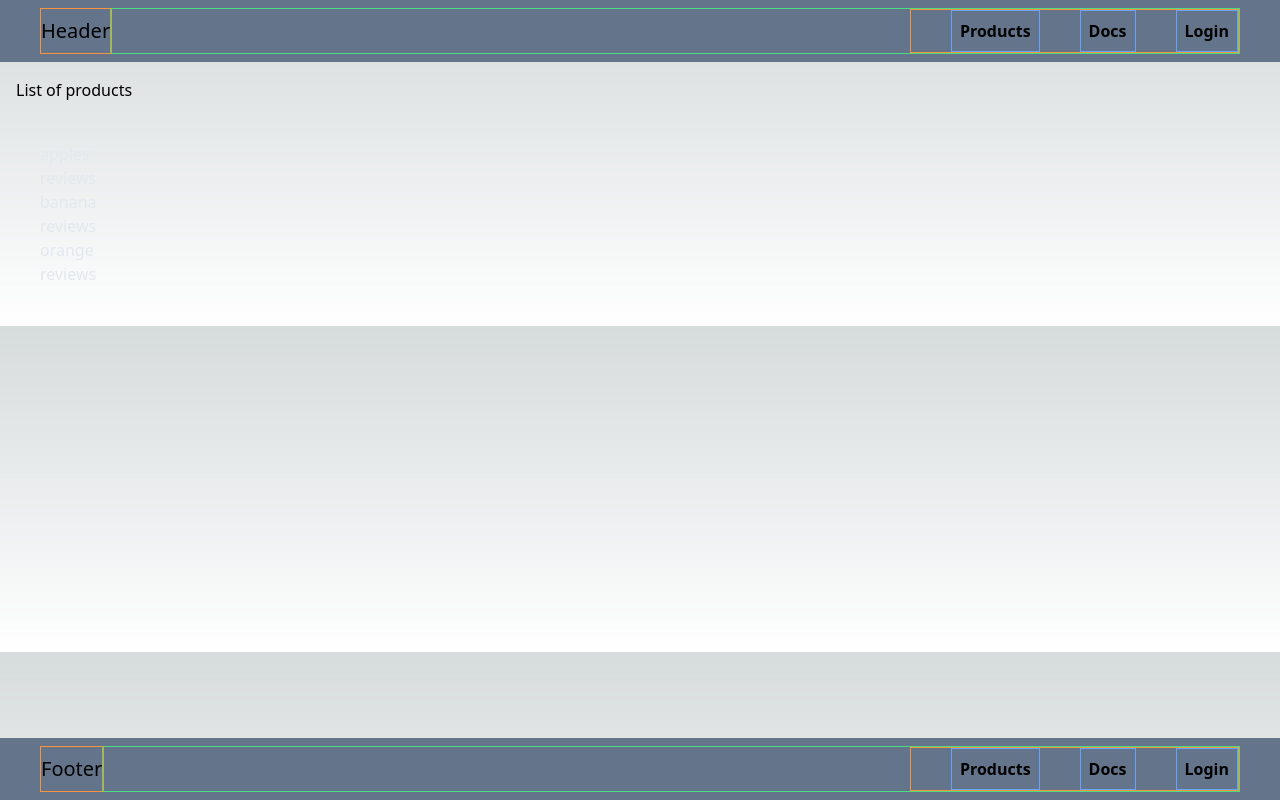
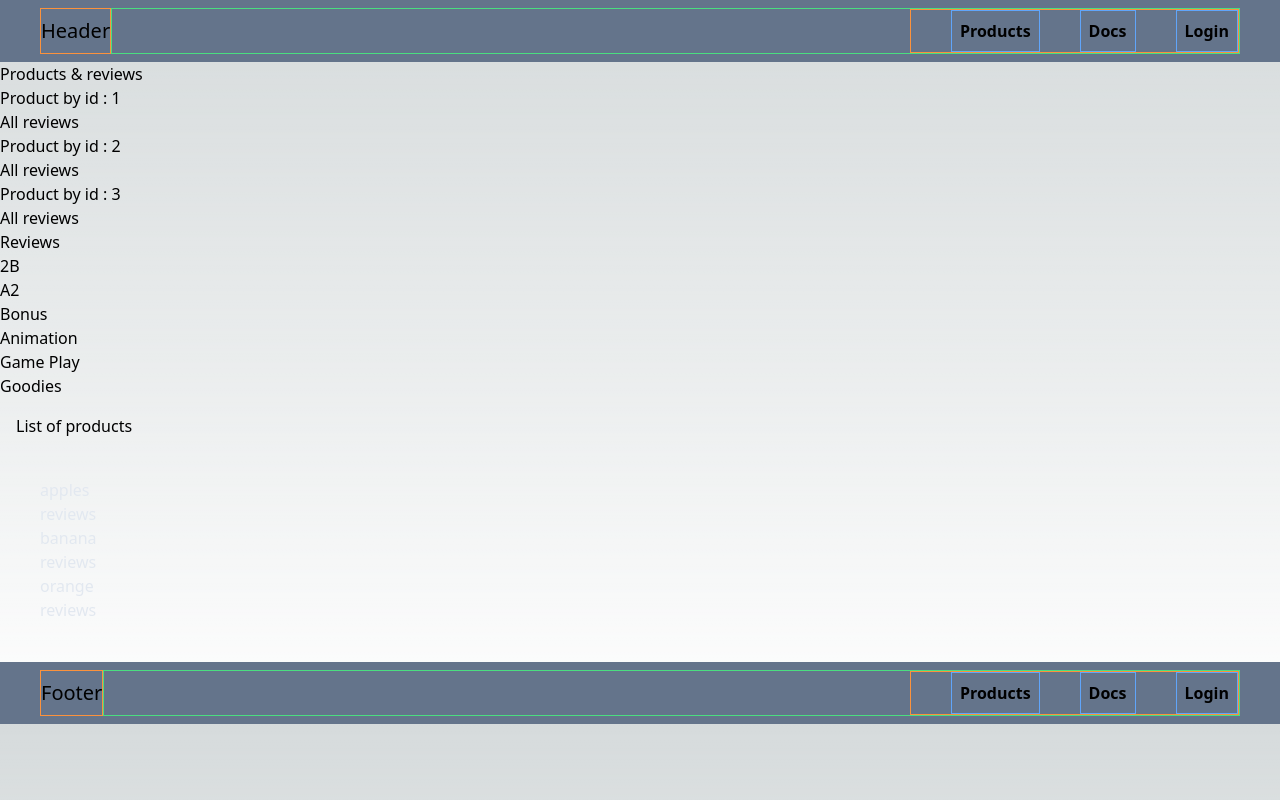
Before and after one commit to TLRKiliann/nextjs14-vishwas, a Next.js app in the folder my-app/: page /products in a window 1280 px wide. Built offline with nearby package versions, Linux system fonts and the light colour scheme.

Commit message:
some changes

```diff
--- a/my-app/app/_lib/page.tsx
+++ b/my-app/app/_private/page.tsx
@@ -3,7 +3,7 @@ import React from 'react'
 export default function PrivateRoute() {
     return (
         <>
-            <h1>You cannot view this in you browser</h1>
+            <h1>You cannot view this in you browser if you replace private folder by _private folder.</h1>
         </>
     )
 }
--- a/my-app/app/layout.tsx
+++ b/my-app/app/layout.tsx
@@ -7,7 +7,7 @@ import './globals.css';
 //const inter = Inter({ subsets: ['latin'] })
 
 export const metadata: Metadata = {
-  title: 'Create Next App',
+  title: 'Next 14 Tutorial',
   description: 'Generated by create next app',
 }
 
--- /dev/null
+++ b/my-app/app/lib/datas.ts
@@ -0,0 +1,21 @@
+import ProductsProps from "./definitions";
+
+const products: ProductsProps[] = [
+    {
+        id: 1,
+        name: "apples",
+        color: "red"
+    },
+    {
+        id: 2,
+        name: "banana",
+        color: "yellow"
+    },
+    {
+        id: 3,
+        name: "orange",
+        color: "orange"
+    }
+];
+
+export default products;
--- /dev/null
+++ b/my-app/app/lib/definitions.ts
@@ -0,0 +1,6 @@
+export type ProductsProps = {
+    id: number;
+    name: string;
+    color: string;
+}
+export default ProductsProps;
--- a/my-app/app/page.tsx
+++ b/my-app/app/page.tsx
@@ -1,9 +1,17 @@
-//import Image from 'next/image'
+import Link from 'next/link'
 
 export default function Home() {
   return (
-    <main className="flex min-h-screen flex-col items-center justify-between p-24">
-      <h1>Main Page</h1>
+    <main className="w-full h-screen">
+      <h1 className='text-2xl p-4'>Main Page</h1>
+      <div className='w-40 bg-slate-800 ml-4'>
+        <li className='text-blue-400 ml-6 p-2'>
+          <Link href="/products">Products</Link>
+        </li>
+        <li className='text-blue-400 ml-6 p-2'>
+          <Link href="/docs/concept/feature">Docs</Link>
+        </li>
+      </div>
     </main>
   )
 }
--- a/my-app/app/products/page.tsx
+++ b/my-app/app/products/page.tsx
@@ -1,33 +1,17 @@
+"use client";
+
+import ProductsProps from "../lib/definitions";
+import products from "../lib/datas";
+import menuDropdown from "../ui/dropdown"
 import Link from 'next/link'
-
-type ProductProps = {
-    id: number;
-    name: string;
-    color: string;
-}
 
 export default function ListProducts() {
 
-    const products: ProductProps[] = [
-        {
-            id: 1,
-            name: "apples",
-            color: "red"
-        },
-        {
-            id: 2,
-            name: "banana",
-            color: "yellow"
-        },
-        {
-            id: 3,
-            name: "orange",
-            color: "orange"
-        }
-    ];
+    const dropDownMenu = menuDropdown(products);
     // 2 params ne fonctionnent pas dans une même URL !!!
     return (
         <>
+            <div>{dropDownMenu}</div>
             <h1 className='m-4'>List of products</h1>
 
             <div className="flex flex-col m-10">
@@ -52,7 +36,6 @@ export default function ListProducts() {
                     </div>
                 ))}
             </div>
-
         </>
     )
 }
--- /dev/null
+++ b/my-app/app/ui/dropdown.tsx
@@ -0,0 +1,73 @@
+"use client"; // with useEffect()
+
+import React, { useEffect } from 'react'
+import ProductsProps from "../lib/definitions";
+import Link from 'next/link'
+
+export default function DropDownComp(products: ProductsProps[]) {
+
+  const menuDropdown = () => {
+    const rubriques = document.querySelectorAll('aside > ul > li > a');
+    Array.prototype.forEach.call( rubriques, (rubrique) => {
+      rubrique.onclick = ( e: React.MouseEvent<HTMLButtonElement> ) => {
+        e.preventDefault();
+        let li = rubrique.parentNode; // ul
+        let openHeight = li.querySelector('ul').scrollHeight; // adjust automaticaly
+        if ( li.classList.contains('active') )
+        {
+          li.querySelector('ul').style.height = '0px';
+          li.classList.remove('active');
+        }
+        else {
+          li.querySelector('ul').style.height = openHeight + 'px';
+          li.classList.add('active');
+        }
+      }
+    });
+  }
+
+  useEffect(() => {
+    const callFn = () => {
+      menuDropdown();
+    }
+    callFn();
+    return () => console.log("menu drop-down loaded");
+  }, [])
+
+  return (
+    <>
+      <div className='dropdown--menu'>
+        <aside>
+          <ul>
+            <li className='dropdown--tilte'>
+              <a onClick={menuDropdown}>Products & reviews</a>
+
+              {products.map((product) => (
+                <ul key={product.id}>
+                  <li><Link href={`/products/${product.id}`}>Product by id : {product.id}</Link></li>
+                  <li><Link href={`/products/${product.id}/reviews`}>All reviews</Link></li>
+                </ul>
+              ))}
+
+            </li>
+            <li className='dropdown--tilte'>
+                <a onClick={menuDropdown}>Reviews</a>
+                <ul>
+                    <li><Link href="#">2B</Link></li>
+                    <li><Link href="#">A2</Link></li>
+                </ul>
+            </li>
+            <li className='dropdown--tilte'>
+                <a onClick={menuDropdown}>Bonus</a>
+                <ul>
+                    <li><Link href="#">Animation</Link></li>
+                    <li><Link href="#">Game Play</Link></li>
+                    <li><Link href="#">Goodies</Link></li>
+                </ul>
+            </li>
+          </ul>
+        </aside>
+      </div>
+    </>
+  )
+}
--- a/my-app/app/ui/footer.tsx
+++ b/my-app/app/ui/footer.tsx
@@ -3,7 +3,7 @@ import Link from 'next/link'
 export default function Footer() {
     return (
         <>
-            <footer className="absolute bottom-0 flex w-full bg-slate-500 py-2" >
+            <footer className="mt-0 flex w-full bg-slate-500 py-2" >
                 <h1 className="flex items-center text-xl ml-10 border border-orange-400">Footer</h1>
                 <nav className='w-full flex justify-end mr-10 border border-green-400'>
                     <ul className='flex font-bold border border-orange-400'>
```
Also changed, not shown: my-app/app/lib/format-date.ts (added).
